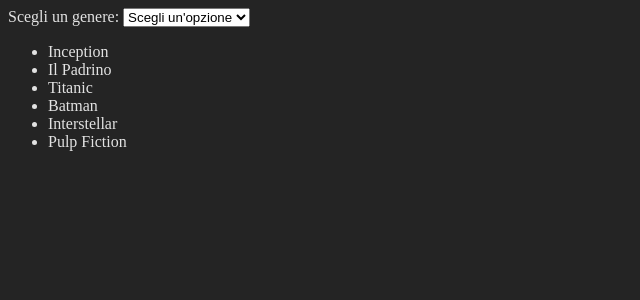
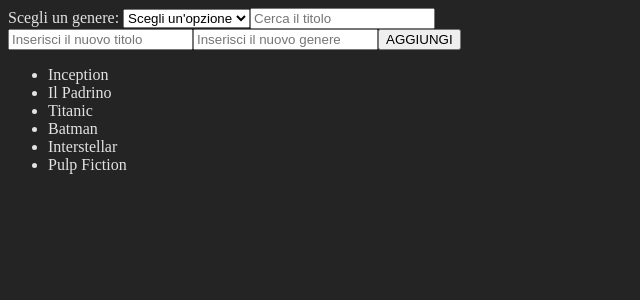
Before and after one commit to Matteo-Ciardi/react-movie-filter, a React (Vite) app: page / in a window 1280 px wide. Shown: the top 300 px of the page, without its empty margins (0-640 px from the left). Built offline with nearby package versions, Linux system fonts and the light colour scheme.

Commit message:
completati bonus

```diff
--- a/src/components/main/cardlist/cardlist.jsx
+++ b/src/components/main/cardlist/cardlist.jsx
@@ -7,7 +7,25 @@
 
     const [movies, setMovies] = useState(initialMovies);
     const [filteredMovies, setFilteredMovies] = useState([]);
+
     const [select, setSelect] = useState("");
+    const [search, setSearch] = useState("");
+
+    const [newTitle, setNewTitle] = useState('');
+    const [newGenre, setNewGenre] = useState('');
+
+    const addMovie = e => {
+        e.preventDefault();
+
+        if (!newTitle.trim() || !newGenre.trim()) return;
+
+        const updatedMovies = [...movies,
+        { title: newTitle, genre: newGenre }
+        ];
+        setMovies(updatedMovies);
+        setNewTitle('');
+        setNewGenre('');
+    }
 
     useEffect(() => {
         if (select === "choose" || select === "") {
@@ -19,17 +37,45 @@
         }
     }, [movies, select]);
 
+    useEffect(() => {
+        setFilteredMovies(
+            movies.filter(movie => {
+                return movie.title.toLowerCase().includes(search.toLowerCase().trim())
+            })
+        );
+    }, [search, movies]);
+
     return (
         <>
             <form>
                 <label htmlFor="movie-select">Scegli un genere: </label>
-                <select name="genres" value={select} onChange={(e) => { setSelect(e.target.value) }}>
+                <select name="genres"
+                    value={select}
+                    onChange={(e) => { setSelect(e.target.value) }}>
                     <option value="choose">Scegli un'opzione</option>
                     <option value="Fantascienza">Fantascienza</option>
                     <option value="Thriller">Thriller</option>
                     <option value="Romantico">Romantico</option>
                     <option value="Azione">Azione</option>
                 </select>
+                <input type="text"
+                    value={search}
+                    placeholder="Cerca il titolo"
+                    onChange={(e) => { setSearch(e.target.value) }} />
+            </form>
+
+            <form onSubmit={addMovie}>
+                <input type="text"
+                    value={newTitle}
+                    placeholder="Inserisci il nuovo titolo"
+                    onChange={(e) => { setNewTitle(e.target.value) }} />
+
+                <input type="text"
+                    value={newGenre}
+                    placeholder="Inserisci il nuovo genere"
+                    onChange={(e) => { setNewGenre(e.target.value) }} />
+
+                <button type="submit">AGGIUNGI</button>
             </form>
 
             <ul>
```
